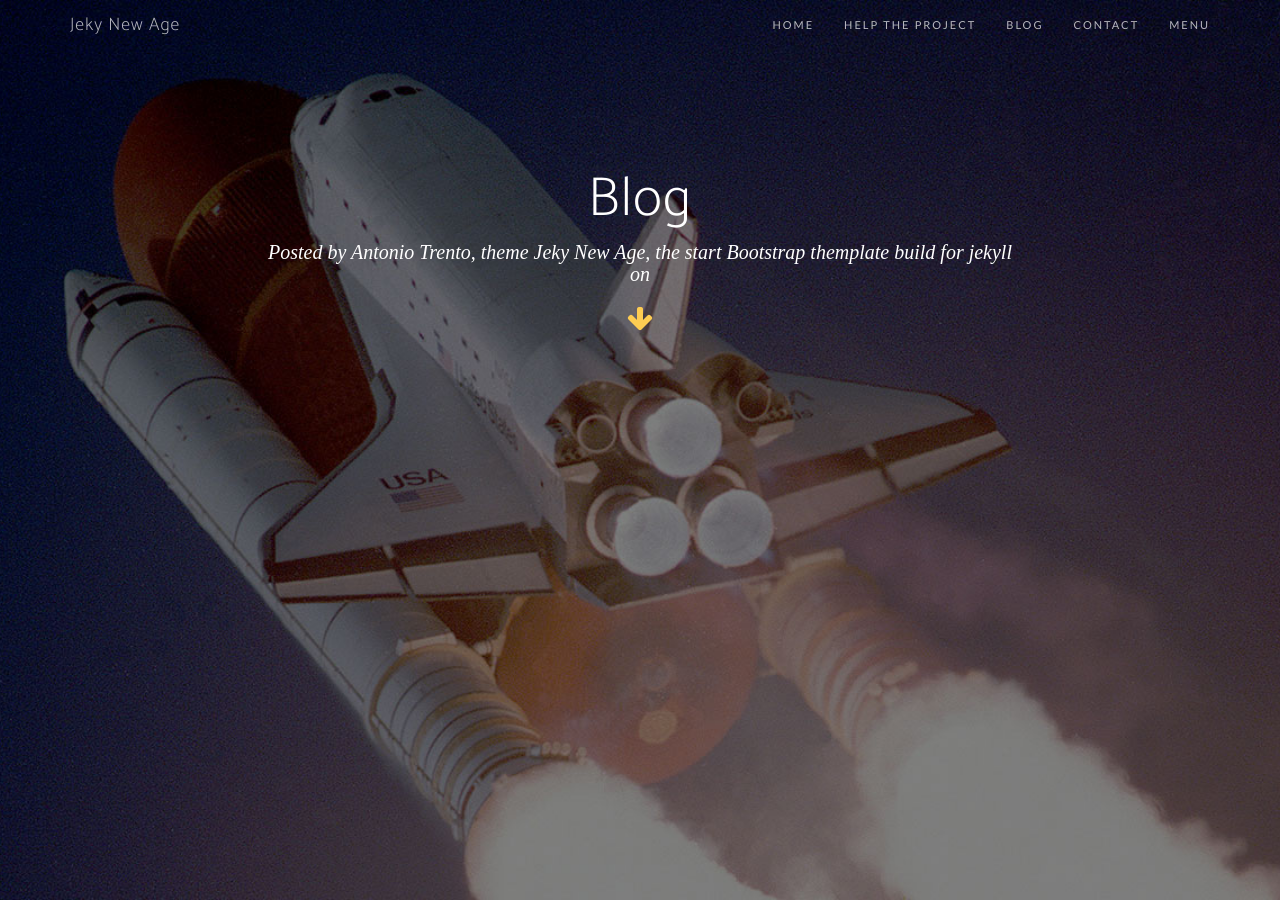
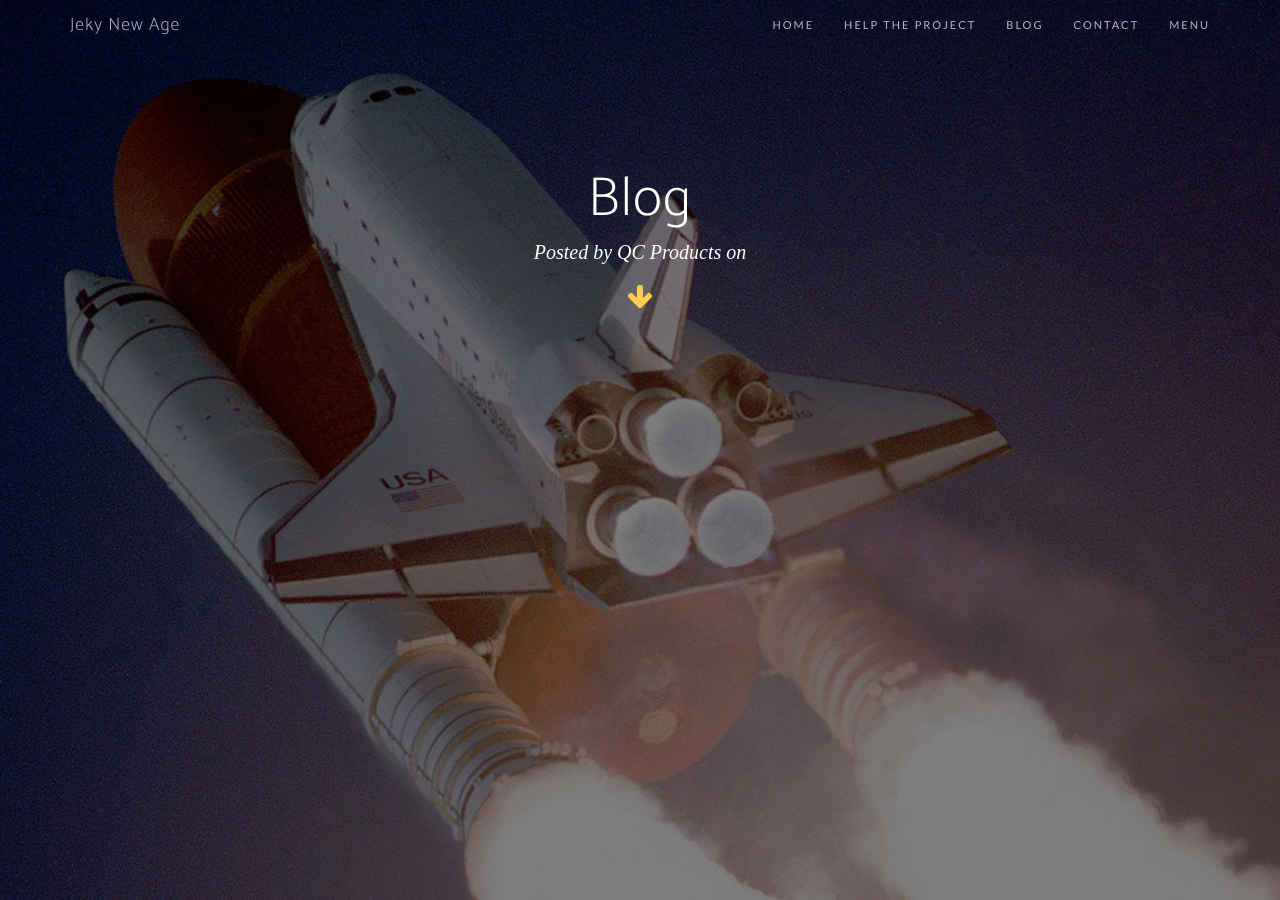
Before and after one commit to PlazaQC/QC_Products, a Jekyll site: the page built from blog.html, in a window 1280 px wide and 900 px high. Built offline with Jekyll 4.4.1, drawn with Linux system fonts in a browser that asks for light colours; nearby versions of some CDN libraries; some web fonts are replaced; some of the changed lines change nothing that is shown.

Commit message:
Update _config.yml

```diff
--- a/_config.yml
+++ b/_config.yml
@@ -1,5 +1,5 @@
 # Site settings
-title: Antonio Trento, theme Jeky New Age, the start Bootstrap themplate build for jekyll
+title: QC Products
 email:
 description: A jekyll template for landing pages, portfolio and blogging
 
@@ -18,11 +18,11 @@ disqus_account:
 # Social networks usernames (many more available: flickr, dribbble, pinterest, instagram, tumblr, linkedin, etc.) see all icon at fontawesome.io
 social:
   - title: twitter
-    url: https://twitter.com/lantoniotrento
+    url: https://twitter.com
   - title: facebook
-    url: https://facebook.com/lantoniotrento
-  - title: google-plus
-    url: https://plus.google.com/+AntoniotrentoIt
+    url: https://facebook.com
+  - title: Linkedin
+    url: https://linkedin.com
   #- title: github
   #  url: http://github.com/jekyll
 
```
